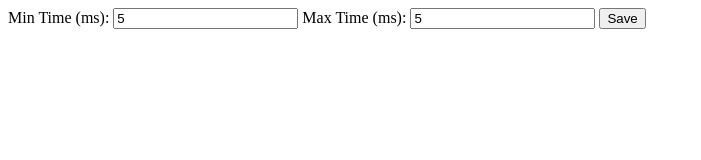
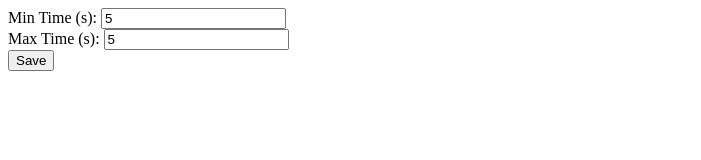
Before and after one commit to bradleeharr/MindfulYT, a browser extension: page options.html in a window 1280 px wide. Both pictures are taken after typing "5", "5" into the empty fields and a click on the button "Save". Shown: the whole page, without its empty margins (0-701 px from the left). Drawn offline with Linux system fonts and the light colour scheme.

Commit message:
Update options to use seconds instead of ms

```diff
--- a/options.html
+++ b/options.html
@@ -7,13 +7,15 @@
 </head>
 <body>
     <label>
-        Min Time (ms):
-        <input type="number" id="minTime" min="1000">
+        Min Time (s):
+        <input type="number" id="minTime" min="1">
     </label>
+    <br/>
     <label>
-        Max Time (ms):
-        <input type="number" id="maxTime" min="1000">
+        Max Time (s):
+        <input type="number" id="maxTime" min="1">
     </label>
+    <br/>
     <button id="save">Save</button>
     <script src="options.js"></script>
 </body>
--- a/options.js
+++ b/options.js
@@ -8,8 +8,8 @@ document.addEventListener('DOMContentLoaded', () => {
 
     // Save button listener
     document.getElementById('save').addEventListener('click', () => {
-        let minTime = parseInt(document.getElementById('minTime').value) || 10000;
-        let maxTime = parseInt(document.getElementById('maxTime').value) || 300000;
+        let minTime = parseInt(document.getElementById('minTime').value*1000) || 10000;
+        let maxTime = parseInt(document.getElementById('maxTime').value*1000) || 300000;
         // Save the configuration
         chrome.storage.sync.set({minTime, maxTime}, () => {
             console.log('Configuration saved');
```
